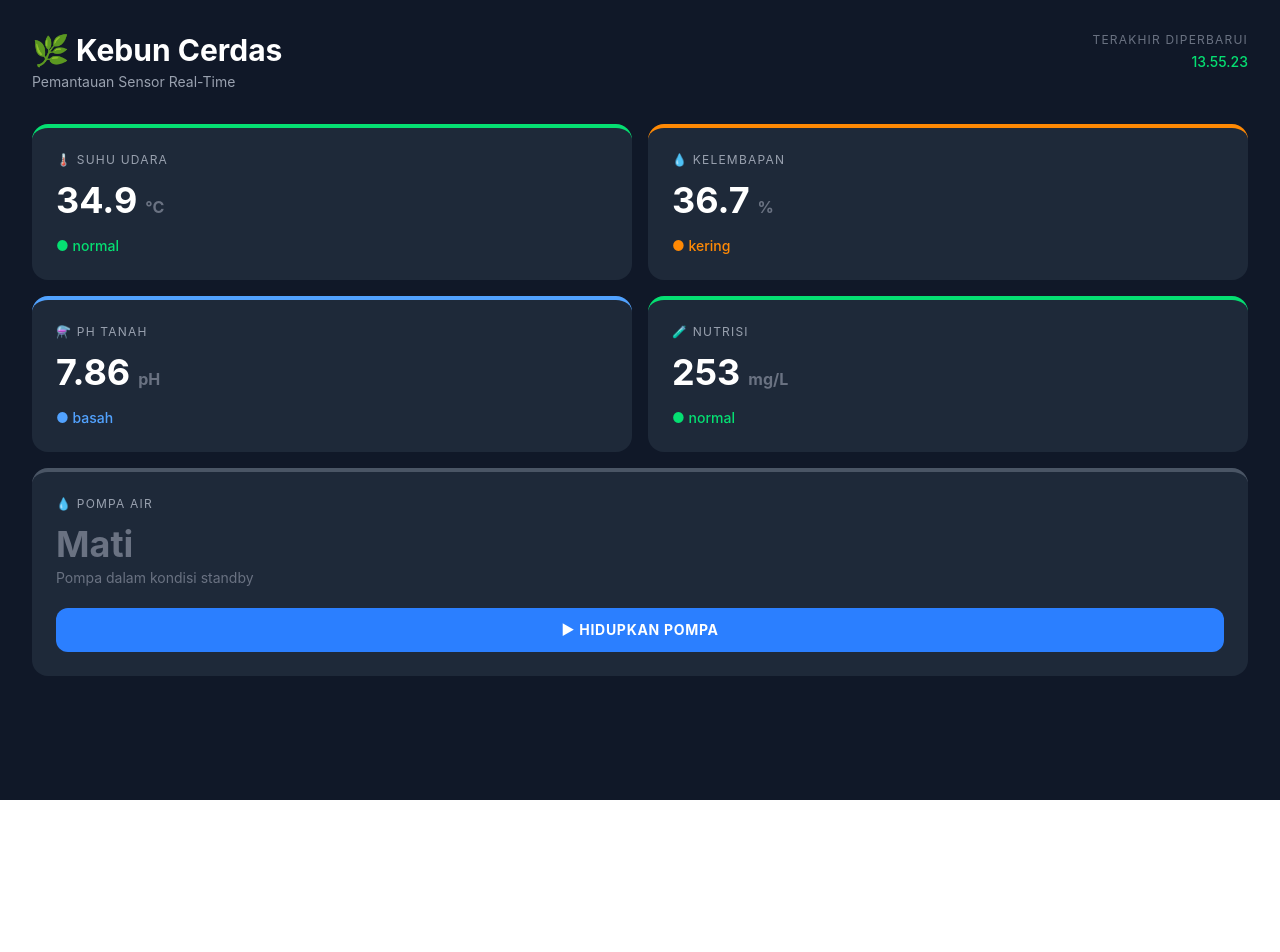
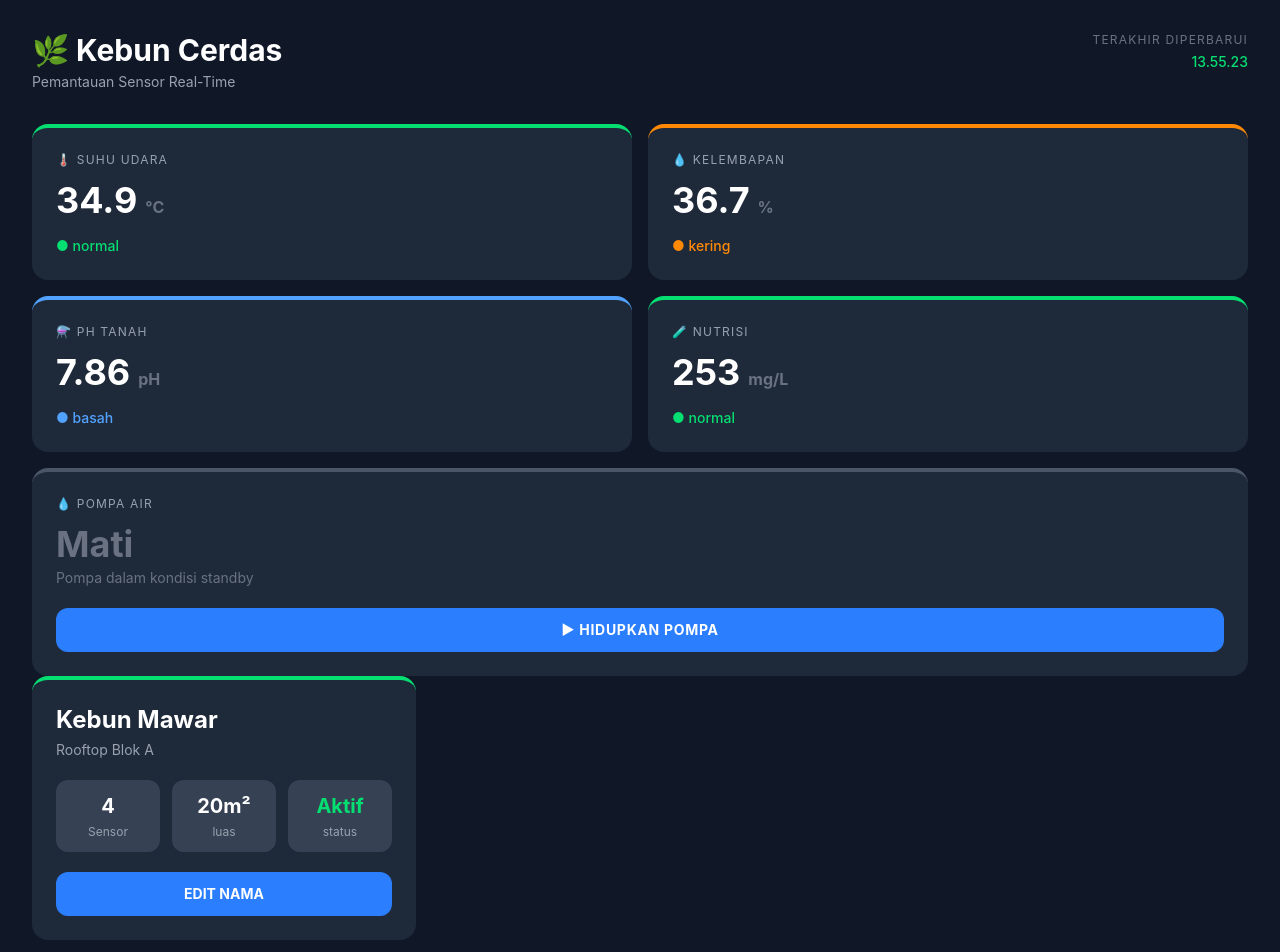
Before and after one commit to alferd06/smart-garden-frontend, a React (Vite) app: page / in a window 1280 px wide. Shown: the top 952 px of the page. Before the commit the page ends 800 px from the top, so only its background shows below. Built offline with nearby package versions, Linux system fonts and the light colour scheme.

Commit message:
latihan bikin Kartukebun.jsx

```diff
--- a/src/App.jsx
+++ b/src/App.jsx
@@ -1,6 +1,8 @@
 import { useState, useEffect } from "react"
 import SensorCard, { tentukanStatus } from "./SensorCard"
 import PompaControl from "./PompaControl"
+import KartuKebun from "./KartuKebun"
+import FarmDashboard from "./FarmDashboard"
 
 function generateData() {
   return {
@@ -69,6 +71,14 @@ function App() {
         onToggle={() => setPompa(p => !p)}
       />
 
+      <KartuKebun
+        namaAwal="Kebun Mawar"
+        lokasi="Rooftop Blok A"
+        luas={20}
+        jumlahSensor={4}
+        aktif={true}
+      />
+
     </div>
   )
 }
--- /dev/null
+++ b/src/KartuKebun.jsx
@@ -0,0 +1,42 @@
+import { useState } from "react";
+
+function KartuKebun({namaAwal, lokasi, luas, jumlahSensor, aktif}) {
+    const [nama, setNama] = useState(namaAwal)
+    const [editMode, setEditMode] = useState(false)
+
+    function handleEdit() {
+        setEditMode(true)
+    }
+
+    function handleSimpan() {
+        setEditMode(false)
+    }
+
+    return(
+        <div className="bg-gray-800 rounded-2xl p-6 border-t-4 border-green-400 max-w-sm">
+            {editMode ?
+            <input value={nama} onChange={(e) => setNama(e.target.value)} className="bg-gray-700 text-white p-2 rounded-lg w-full"/>
+            : <h2 className="text-white text-2xl font-bold">{nama}</h2>}
+            <p className="text-gray-400 text-sm mt-1">{lokasi}</p>
+            <div className="flex gap-3 mt-5">
+                <div className="bg-gray-700 p-3 rounded-xl text-center flex-1">
+                    <p className="text-white font-bold text-xl">{jumlahSensor}</p>
+                    <p className="text-gray-400 text-xs mt-1">Sensor</p>
+                </div>
+                <div className="bg-gray-700 p-3 rounded-xl text-center flex-1">
+                    <p className="text-white font-bold text-xl">{luas}m²</p>
+                    <p className="text-gray-400 text-xs mt-1">luas</p>
+                </div>
+                <div className="bg-gray-700 p-3 rounded-xl text-center flex-1">
+                    <p className={`font-bold text-xl ${aktif ? "text-green-400" : "text-red-400"}`}>{aktif ? "Aktif" : "Nonaktif"}</p>
+                    <p className="text-gray-400 text-xs mt-1">status</p>
+                </div>
+            </div>
+            {editMode ?
+            <button className="w-full py-3 rounded-xl font-bold text-sm uppercase mt-5 transition-all duration-300 bg-green-500 hover:bg-green-600 text-white" onClick={handleSimpan}>Simpan</button>
+            : <button className="w-full py-3 rounded-xl font-bold text-sm uppercase mt-5 transition-all duration-300 bg-blue-500 hover:bg-blue-600 text-white" onClick={handleEdit}>Edit Nama</button>}
+        </div>
+    )
+}
+
+export default KartuKebun
```
